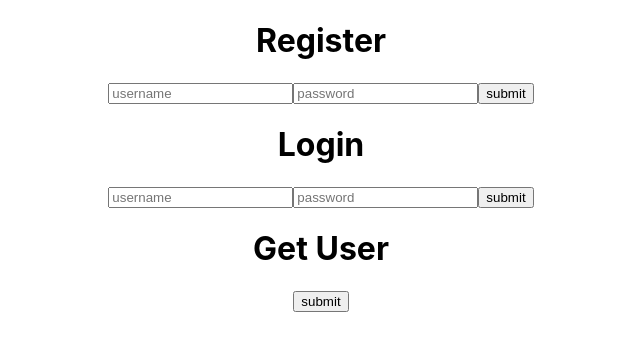
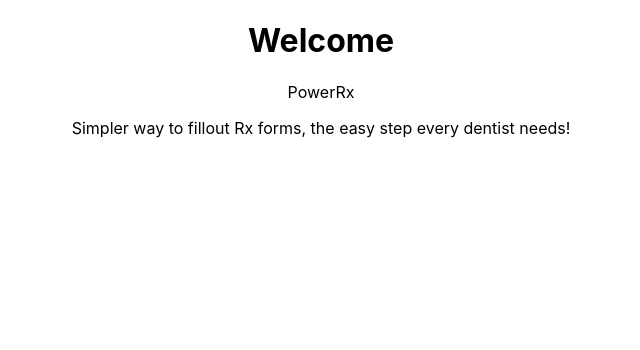
Before and after one commit to sawi4644/PoweRx, a React (Create React App) app in the folder client/: page / in a window 1280 px wide. Shown: the top 350 px of the page, without its empty margins (319-959 px from the left). Built offline with nearby package versions, Linux system fonts and the light colour scheme.

Commit message:
added jumbotron to homepage

```diff
--- a/client/src/App.js
+++ b/client/src/App.js
@@ -4,6 +4,7 @@
 import Register from './components/Register/register'
 import Login from './components/Login/login'
 import GetUser from './components/GetUser/getUser'
+import Homepage from '../src/pages/Homepage/Homepage'
 
 
 
@@ -12,9 +13,13 @@
 
   return (
     <div className='App'>
-      <Register />
+
+      <Homepage />
+
+
+      {/* <Register />
       <Login />
-      <GetUser />
+      <GetUser /> */}
     </div>
   );
 }
--- a/client/src/pages/Homepage/Homepage.js
+++ b/client/src/pages/Homepage/Homepage.js
@@ -0,0 +1,29 @@
+import React from 'react'
+import Jumbotron from 'react-bootstrap/Jumbotron';
+import Button from 'react-bootstrap/Button';
+// import GetUser from './components/GetUser/getUser'
+
+
+
+function Homepage() {
+
+    return (
+            <Jumbotron>
+                <h1>Welcome {  }</h1>
+                <p>
+                     PowerRx
+                </p>
+
+                <p>
+                    Simpler way to fillout Rx forms, the easy step every dentist needs!
+                </p>
+
+            </Jumbotron>
+    )
+
+
+
+
+}
+
+export default Homepage
--- a/package.json
+++ b/package.json
@@ -22,6 +22,7 @@
     "axios": "^0.21.1",
     "bcryptjs": "^2.4.3",
     "body-parser": "^1.19.0",
+    "bootstrap": "^4.6.0",
     "cookie-parser": "^1.4.5",
     "cors": "^2.8.5",
     "express": "^4.17.1",
@@ -29,6 +30,7 @@
     "if-env": "^1.0.4",
     "mongoose": "^5.12.3",
     "passport": "^0.4.1",
-    "passport-local": "^1.0.0"
+    "passport-local": "^1.0.0",
+    "react-bootstrap": "^1.5.2"
   }
 }
```
Also changed, not shown: 1 other file (tests, documents, lock files or other folders).
